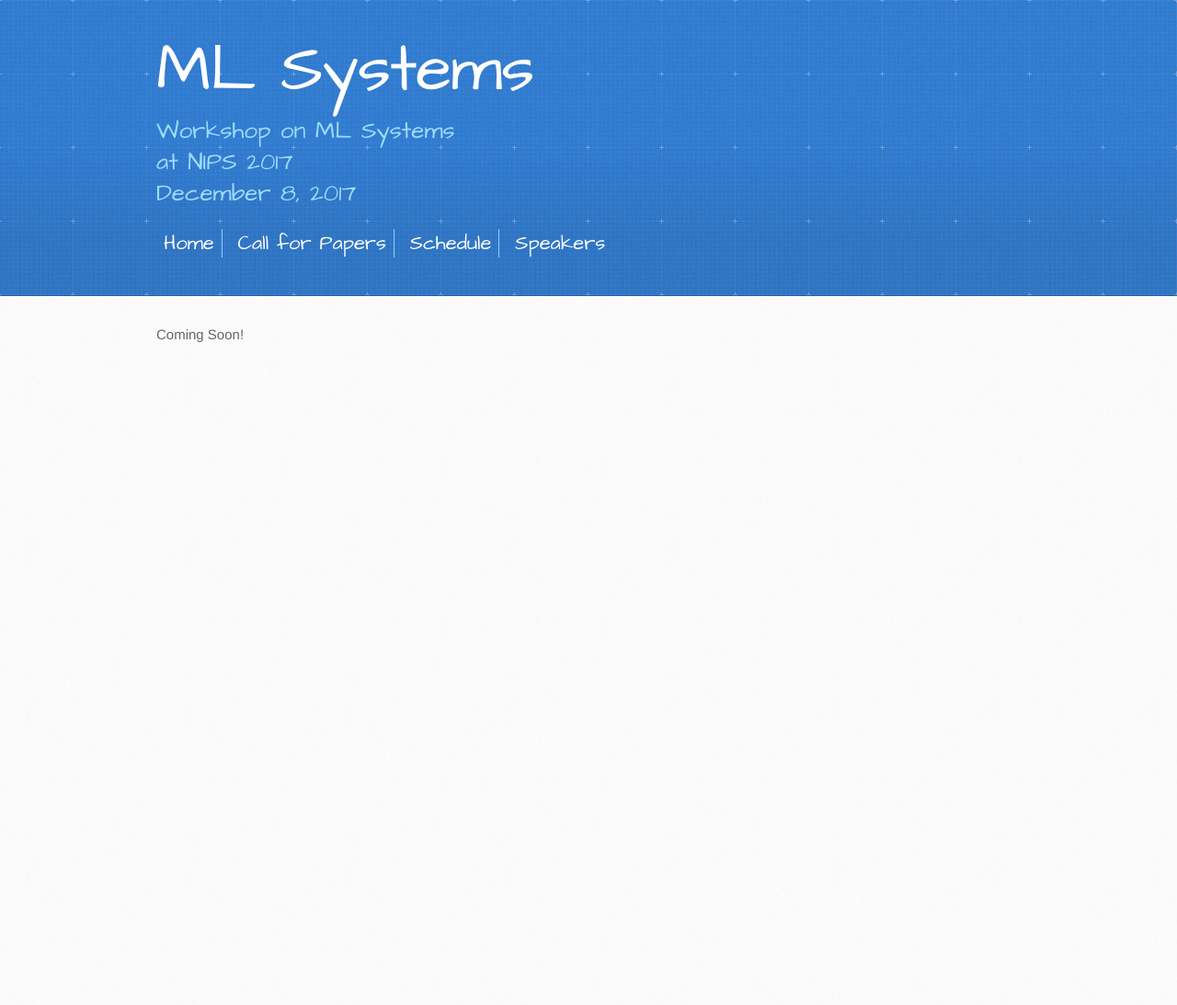
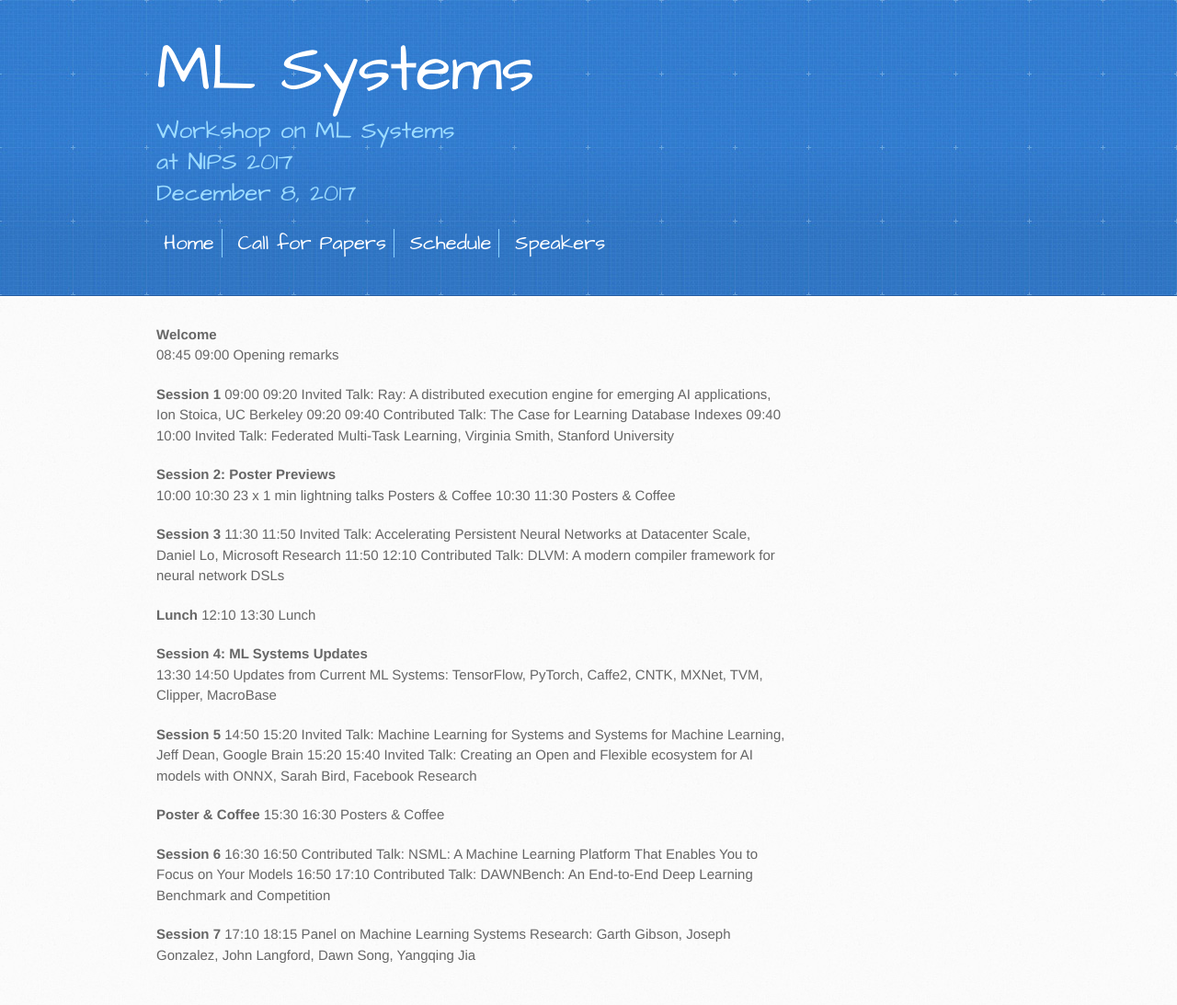
Before and after one commit to LearningSys/nips17, a Jekyll site: the page built from schedule.md, in a window 1280 px wide. Shown: the whole page at 92% size. Built offline with Jekyll 4.4.1, drawn with Linux system fonts in a browser that asks for light colours; our own code applies the rules of GitHub Pages for plain Markdown files; the repository's description, which GitHub fills in, is left out; before the commit the page ends 900 px from its top, so only the background shows below that.

Commit message:
Update schedule.md

```diff
--- a/schedule.md
+++ b/schedule.md
@@ -1 +1,44 @@
-Coming Soon!
+**Welcome**
+08:45     09:00        Opening remarks
+
+**Session 1**
+09:00     09:20       Invited Talk: Ray: A distributed execution engine for emerging AI applications, Ion Stoica, UC Berkeley
+09:20     09:40       Contributed Talk:  The Case for Learning Database Indexes
+09:40     10:00       Invited Talk: Federated Multi-Task Learning, Virginia Smith, Stanford University
+
+
+**Session 2: Poster Previews**
+10:00     10:30       23 x 1 min lightning talks
+Posters & Coffee
+10:30     11:30       Posters & Coffee
+
+
+**Session 3**
+11:30     11:50       Invited Talk: Accelerating Persistent Neural Networks at Datacenter Scale,  Daniel Lo, Microsoft Research
+11:50    12:10      Contributed Talk: DLVM: A modern compiler framework for neural network DSLs
+
+
+**Lunch**
+12:10     13:30       Lunch
+
+
+**Session 4: ML Systems Updates**
+13:30     14:50       Updates from Current ML Systems: TensorFlow, PyTorch, Caffe2, CNTK, MXNet, TVM, Clipper, MacroBase
+
+
+**Session 5**
+14:50     15:20       Invited Talk:  Machine Learning for Systems and Systems for Machine Learning, Jeff Dean, Google Brain
+15:20     15:40       Invited Talk:  Creating an Open and Flexible ecosystem for AI models with ONNX, Sarah Bird, Facebook Research
+
+
+**Poster & Coffee**
+15:30     16:30       Posters & Coffee
+
+
+**Session 6**
+16:30     16:50       Contributed Talk: NSML: A Machine Learning Platform That Enables You to Focus on Your Models
+16:50     17:10       Contributed Talk: DAWNBench: An End-to-End Deep Learning Benchmark and Competition
+
+
+**Session 7**
+17:10     18:15       Panel on Machine Learning Systems Research: Garth Gibson, Joseph Gonzalez, John Langford, Dawn Song, Yangqing Jia
```
